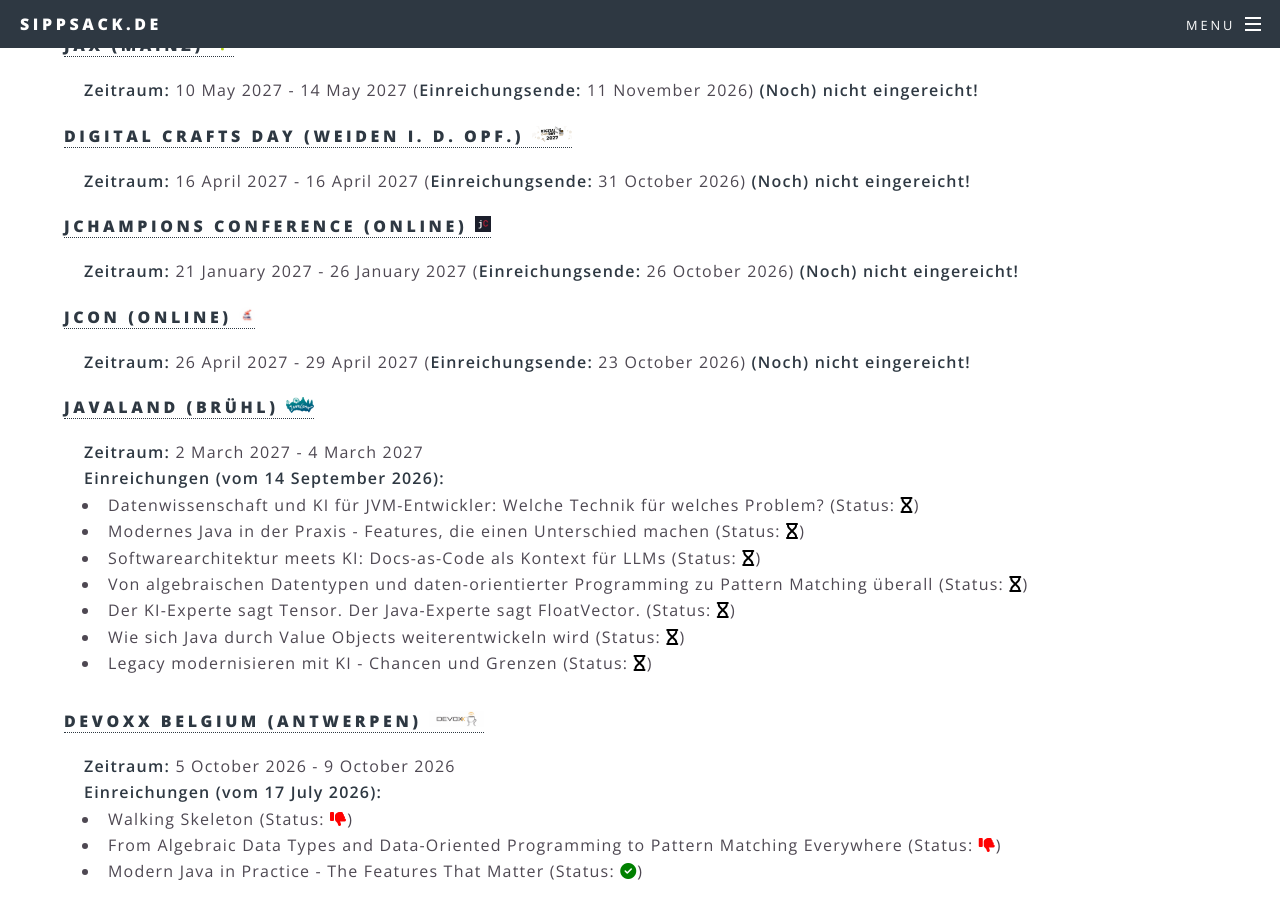
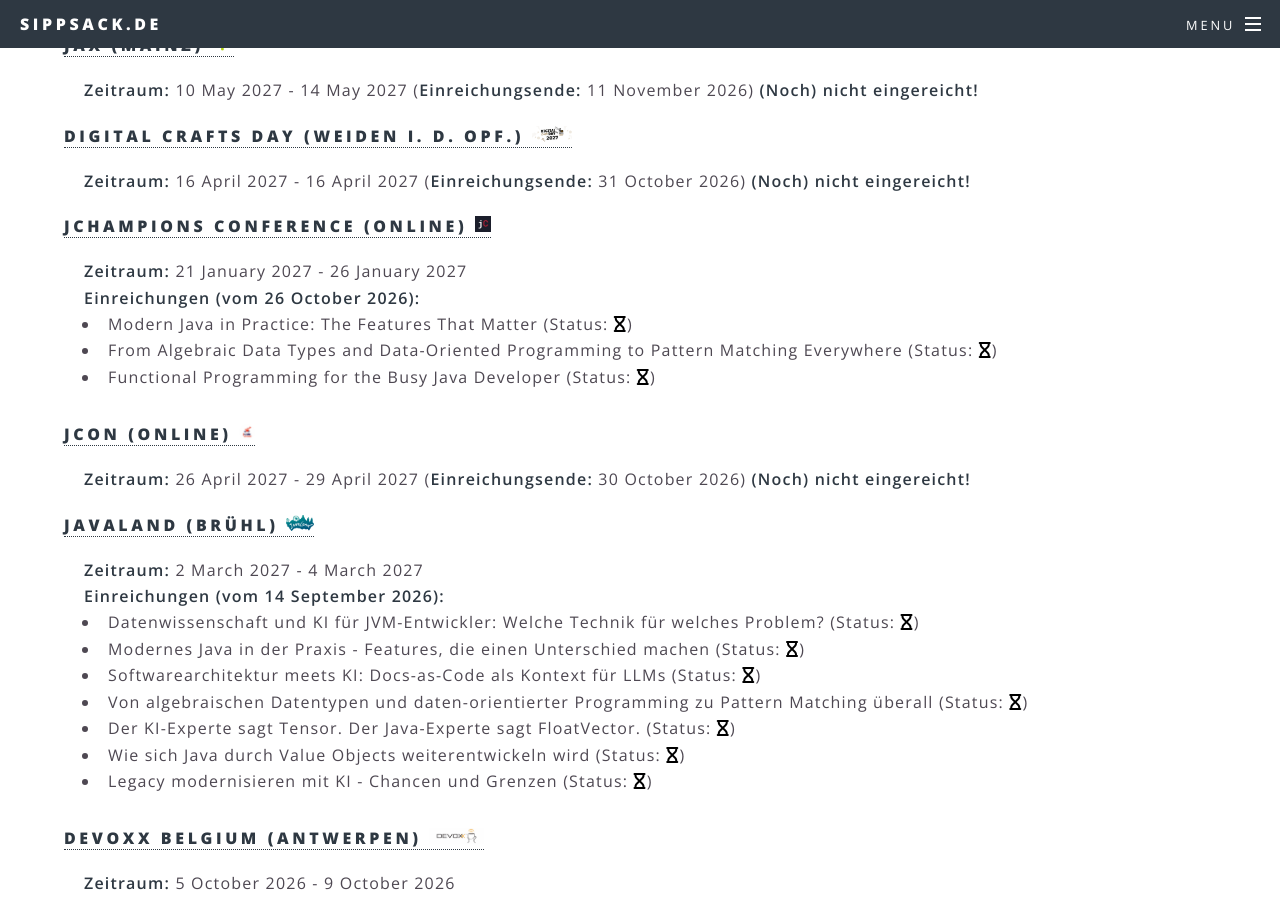
Before and after one commit to sippsack/sippsack.github.io, a Jekyll site: the page built from cfps.md, in a window 1280 px wide and 900 px high, scrolled down 829 px. Built offline with Jekyll 4.4.1, drawn with Linux system fonts in a browser that asks for light colours.

Commit message:
Record JChampions 2027 submissions and update CfP statuses
Co-authored-by: Copilot App <223556219+Copilot@users.noreply.github.com>

```diff
--- a/_data/cfps.yaml
+++ b/_data/cfps.yaml
@@ -86,14 +86,17 @@ ideas:
       from: 2027-01-21
       till: 2027-01-26
       deadline: 2026-10-26
-      submitted:
-      talks:
+      submitted: 2026-10-26
+      talks:
+        "Modern Java in Practice: The Features That Matter": o
+        "From Algebraic Data Types and Data-Oriented Programming to Pattern Matching Everywhere": o
+        "Functional Programming for the Busy Java Developer": o
   - jcon:
       name: JCON Europe
       url: https://sessionize.com/jcon-europe-2027
       from: 2027-04-26
       till: 2027-04-29
-      deadline: 2026-10-23
+      deadline: 2026-10-30
       submitted:
       talks:
   - jl:
@@ -343,8 +346,8 @@ ideas:
       submitted: 2025-10-21
       talks:
         "Value Objects": x
-        "JBang – Java einfach skripten": o
-        "Functional Java – What we can learn from Haskell": o
+        "JBang – Java einfach skripten": n
+        "Functional Java – What we can learn from Haskell": n
   - voxxedcern:
       url: https://vdcern26.cfp.dev/#
       from: 2026-02-10
```
